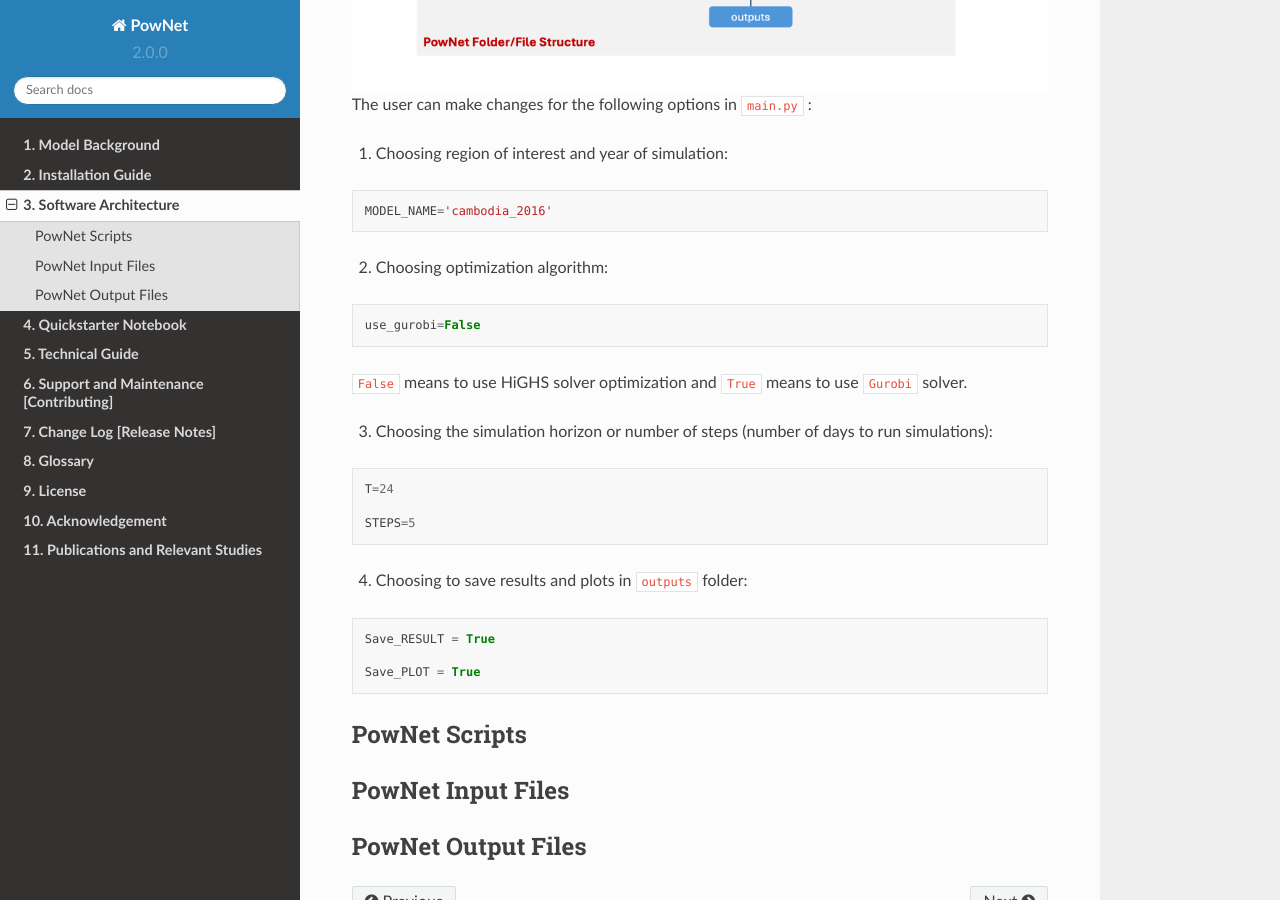
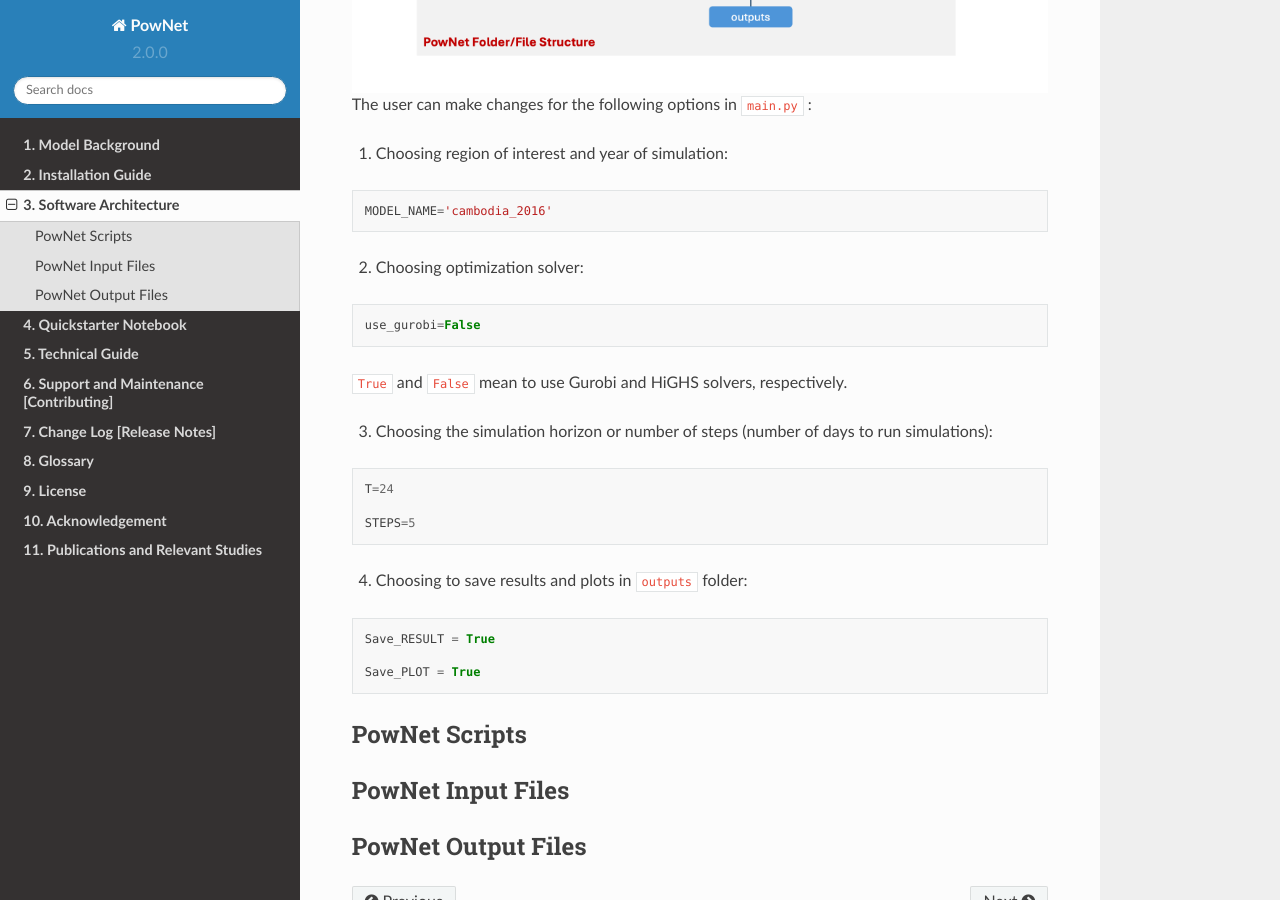
Before and after one commit to HishamEldardiry/PowNet_Documentation, a Sphinx documentation site: the page built from docs/source/pages/architecture.rst, in a window 1280 px wide and 900 px high, scrolled down 507 px. Built offline with Sphinx 7.4.7 and the Read the Docs theme 2.0.0, drawn with Linux system fonts in a browser that asks for light colours.

Commit message:
Update architecture.rst

```diff
--- a/docs/source/pages/architecture.rst
+++ b/docs/source/pages/architecture.rst
@@ -17,13 +17,13 @@
 
     MODEL_NAME='cambodia_2016'
 
-2) Choosing optimization algorithm:
+2) Choosing optimization solver:
 
 .. code:: python
 
    use_gurobi=False
 
-``False`` means to use HiGHS solver optimization and ``True`` means to use ``Gurobi`` solver.
+``True`` and ``False`` mean to use Gurobi and HiGHS solvers, respectively.
 
 3) Choosing the simulation horizon or number of steps (number of days to run simulations):
 
```
